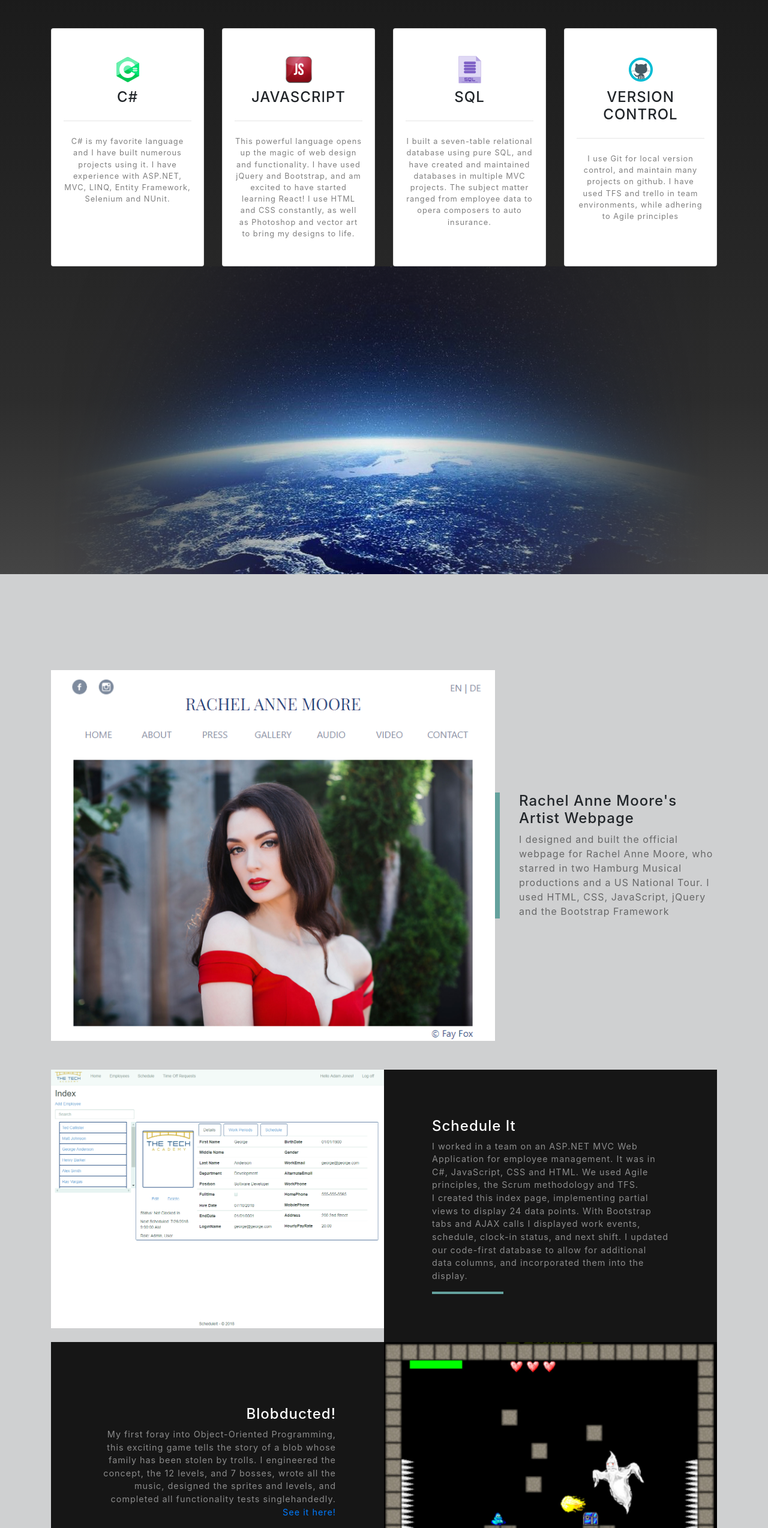
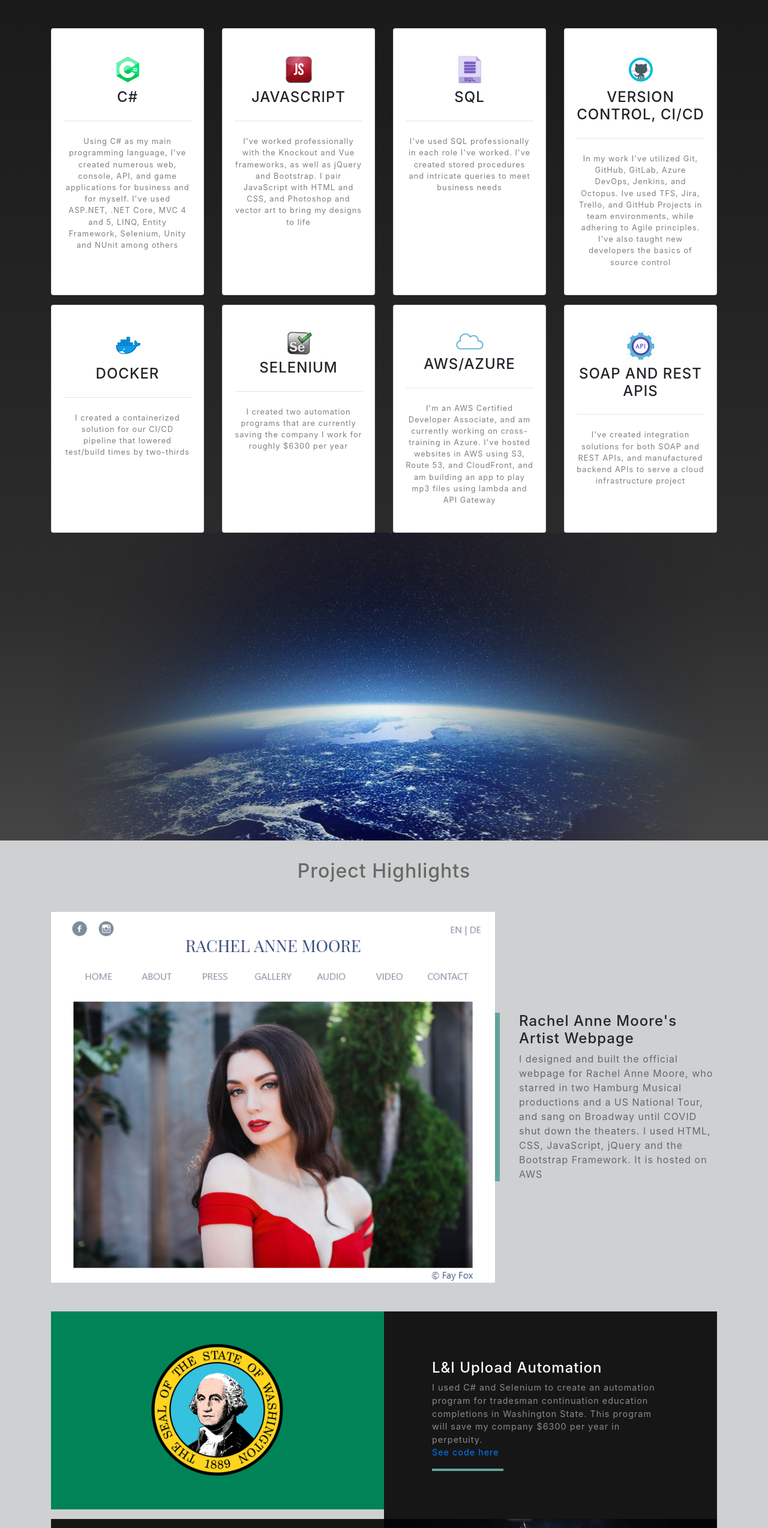
Before and after one commit to sirjust/sirjust.github.io, a website with bundled scripts: page index.html in a window 1280 px wide. Shown: the part 999-3546 px from the top of the page at 60% size. Built offline with nearby package versions, Linux system fonts and the light colour scheme.

Commit message:
Update site to include new skills and projects

```diff
--- a/index.html
+++ b/index.html
@@ -68,14 +68,14 @@
             <h2 class="text-white mb-5 margin-bottom">My Programming Skills</h2>
           </div>
         </div>
-		<div class="row">
+		<div class="row mb-3">
           <div class="col-md-3 mb-3 mb-md-0">
             <div class="card py-4 h-100">
               <div class="card-body text-center">
                 <img src="img/c-sharp.png" class="fas text-primary mb-2">
                 <h4 class="text-uppercase m-0">C#</h4>
                 <hr class="my-4">
-                <div class="small text-black-50">C# is my favorite language and I have built numerous projects using it. I have experience with ASP.NET, MVC, LINQ, Entity Framework, Selenium and NUnit.</div>
+                <div class="small text-black-50">Using C# as my main programming language, I've created numerous web, console, API, and game applications for business and for myself. I've used ASP.NET, .NET Core, MVC 4 and 5, LINQ, Entity Framework, Selenium, Unity and NUnit among others</div>
               </div>
             </div>
           </div>
@@ -86,7 +86,7 @@
                 <img src="img/javascript-icon.png" style="width:48px" class="fas fa-envelope text-primary mb-2">
                 <h4 class="text-uppercase m-0">JavaScript</h4>
                 <hr class="my-4">
-                <div class="small text-black-50">This powerful language opens up the magic of web design and functionality. I have used jQuery and Bootstrap, and am excited to have started learning React! I use HTML and CSS constantly, as well as Photoshop and vector art to bring my designs to life.
+                <div class="small text-black-50">I've worked professionally with the Knockout and Vue frameworks, as well as jQuery and Bootstrap. I pair JavaScript with HTML and CSS, and Photoshop and vector art to bring my designs to life
                 </div>
               </div>
             </div>
@@ -98,7 +98,7 @@
                 <img src="img/sql-icon.png" style="width:48px" class="fas fa-envelope text-primary mb-2">
                 <h4 class="text-uppercase m-0">SQL</h4>
                 <hr class="my-4">
-                <div class="small text-black-50">I built a seven-table relational database using pure SQL, and have created and maintained databases in multiple MVC projects. The subject matter ranged from employee data to opera composers to auto insurance.</div>
+                <div class="small text-black-50">I've used SQL professionally in each role I've worked. I've created stored procedures and intricate queries to meet business needs</div>
               </div>
             </div>
           </div>
@@ -107,9 +107,55 @@
             <div class="card py-4 h-100">
               <div class="card-body text-center">
                 <img src="img/github.png" class="fas fa-envelope text-primary mb-2">
-                <h4 class="text-uppercase m-0">Version Control</h4>
+                <h4 class="text-uppercase m-0">Version Control, CI/CD</h4>
                 <hr class="my-4">
-                <div class="small text-black-50">I use Git for local version control, and maintain many projects on github. I have used TFS and trello in team environments, while adhering to Agile principles</div>
+                <div class="small text-black-50">In my work I've utilized Git, GitHub, GitLab, Azure DevOps, Jenkins, and Octopus. Ive used TFS, Jira, Trello, and GitHub Projects in team environments, while adhering to Agile principles. I've also taught new developers the basics of source control</div>
+              </div>
+            </div>
+          </div>
+        </div>
+        <div class="row">
+          <div class="col-md-3 mb-3 mb-md-0">
+            <div class="card py-4 h-100">
+              <div class="card-body text-center">
+                <img src="img/docker.png" class="fas text-primary mb-2">
+                <h4 class="text-uppercase m-0">Docker</h4>
+                <hr class="my-4">
+                <div class="small text-black-50">I created a containerized solution for our CI/CD pipeline that lowered test/build times by two-thirds</div>
+              </div>
+            </div>
+          </div>
+
+          <div class="col-md-3 mb-3 mb-md-0">
+            <div class="card py-4 h-100">
+              <div class="card-body text-center">
+                <img src="img/selenium.png" style="width:48px" class="fas fa-envelope text-primary mb-2">
+                <h4 class="text-uppercase m-0">Selenium</h4>
+                <hr class="my-4">
+                <div class="small text-black-50">I created two automation programs that are currently saving the company I work for roughly $6300 per year
+                </div>
+              </div>
+            </div>
+          </div>
+
+          <div class="col-md-3 mb-3 mb-md-0">
+            <div class="card py-4 h-100">
+              <div class="card-body text-center">
+                <img src="img/cloud.png" style="width:48px" class="fas fa-envelope text-primary mb-2">
+                <h4 class="text-uppercase m-0">AWS/Azure</h4>
+                <hr class="my-4">
+                <div class="small text-black-50">I'm an AWS Certified Developer Associate, and am currently working on cross-training in Azure. I've hosted websites in AWS using S3, Route 53, and CloudFront, and am building an app to play mp3 files using lambda and API Gateway</div>
+              </div>
+            </div>
+          </div>
+
+		  <div class="col-md-3 mb-3 mb-md-0">
+            <div class="card py-4 h-100">
+              <div class="card-body text-center">
+                <img src="img/api.png" class="fas fa-envelope text-primary mb-2">
+                <h4 class="text-uppercase m-0">SOAP and REST APIs</h4>
+                <hr class="my-4">
+                <div class="small text-black-50">I've created integration solutions for both SOAP and REST APIs, and manufactured backend APIs to serve a cloud infrastructure project</div>
               </div>
             </div>
           </div>
@@ -117,88 +163,72 @@
         <img src="img/earth.png" class="img-fluid" alt="">
       </div>
     </section>
+
     <!-- Projects Section -->
     <section id="projects" class="projects-section">
       <div class="container">
+        <div class="row">
+          <div class="mx-auto">
+            <h2 class="text-black-50 mb-5 margin-bottom">Project Highlights</h2>
+          </div>
+        </div>
 
         <!-- Featured Project Row -->
         <div class="row align-items-center no-gutters mb-4 mb-lg-5">
           <div class="col-xl-8 col-lg-7">
-            <a href="http://www.rachelannemoore.com">
-			  <img class="img-fluid mb-3 mb-lg-0" src="img/rachel_website.png" alt="">
-			</a>
+            <a href="https://rachelannemoore.com">
+			        <img class="img-fluid mb-3 mb-lg-0" src="img/rachel_website.png" alt="">
+			      </a>
           </div>
           <div class="col-xl-4 col-lg-5">
             <div class="featured-text text-center text-lg-left">
               <h4>Rachel Anne Moore's Artist Webpage</h4>
-              <p class="text-black-50 mb-0">I designed and built the official webpage for Rachel Anne Moore, who starred in two Hamburg Musical productions and a US National Tour. I used HTML, CSS, JavaScript, jQuery and the Bootstrap Framework</p>
+              <p class="text-black-50 mb-0">I designed and built the official webpage for Rachel Anne Moore, who starred in two Hamburg Musical productions and a US National Tour, and sang on Broadway until COVID shut down the theaters. I used HTML, CSS, JavaScript, jQuery and the Bootstrap Framework. It is hosted on AWS</p>
             </div>
           </div>
         </div>
 
-        <!-- Project One Row -->
-        <div class="row justify-content-center no-gutters mb-5 mb-lg-0">
-          <div class="col-lg-6">
-			  <a href="https://github.com/sirjust/TA_Live_Project">
-			     <img class="img-fluid" src="img/index_with_details.png" alt="">
-			  </a>
-          </div>
-          <div class="col-lg-6">
-            <div class="bg-black text-center h-100 project">
-              <div class="d-flex h-100">
-                <div class="project-text w-100 my-auto text-center text-lg-left">
-                  <h4 class="text-white">Schedule It</h4>
-                  <p class="mb-0 text-white-50">I worked in a team on an ASP.NET MVC Web Application for employee management. It was in C#, JavaScript, CSS and HTML. We used Agile principles, the Scrum methodology and TFS.<br>
-				  I created this index page, implementing partial views to display 24 data points. With Bootstrap tabs and AJAX calls I displayed work events, schedule, clock-in status, and next shift. I updated our code-first database to allow for additional data columns, and incorporated them into the display.</p>
-                  <hr class="d-none d-lg-block mb-0 ml-0">
-                </div>
+      <!--Project One row-->
+		  <div class="row justify-content-center no-gutters mb-5 mb-lg-0">
+        <div class="col-lg-6">
+      <a href="https://github.com/sirjust/AutomateWashingtonUploads">
+         <img class="img-fluid" src="img/washington-flag.svg.png" alt="">
+      </a>
+        </div>
+        <div class="col-lg-6">
+          <div class="bg-black text-center h-100 project">
+            <div class="d-flex h-100">
+              <div class="project-text w-100 my-auto text-center text-lg-left">
+                <h4 class="text-white">L&I Upload Automation</h4>
+                <p class="mb-0 text-white-50">I used C# and Selenium to create an automation program for tradesman continuation education completions in Washington State. This program will save my company $6300 per year in perpetuity.</p>
+                <a href="https://github.com/sirjust/AutomateWashingtonUploads">See code here</a>
+                <hr class="d-none d-lg-block mb-0 ml-0">
               </div>
             </div>
           </div>
         </div>
+      </div>
 
         <!-- Project Two Row -->
         <div class="row justify-content-center no-gutters">
           <div class="col-lg-6">
-			  <a href="https://gamejolt.com/games/blobducted/49553">
-			     <img class="img-fluid blob" style="width: 100%" src="img/blobducted.png" alt="">
+			  <a href="https://github.com/sirjust/DndMagicLibrary">
+			     <img class="img-fluid blob" style="width: 100%" src="img/magic.jpg" alt="">
 			  </a>
           </div>
           <div class="col-lg-6 order-lg-first">
             <div class="bg-black text-center h-100 project">
               <div class="d-flex h-100">
                 <div class="project-text w-100 my-auto text-center text-lg-right">
-                  <h4 class="text-white">Blobducted!</h4>
-                  <p class="mb-0 text-white-50">My first foray into Object-Oriented Programming, this exciting game tells the story of a blob whose family has been stolen by trolls. I engineered the concept, the 12 levels, and 7 bosses, wrote all the music, designed the sprites and levels, and completed all functionality tests singlehandedly.</p>
-					<a href="https://gamejolt.com/games/blobducted/49553">See it here!</a>
+                  <h4 class="text-white">Dnd Magic Library</h4>
+                  <p class="mb-0 text-white-50">This application makes use of a public API to display spell data for Dungeons and Dragons in a user-friendly way, saving the user time time on a level up. The user can see all new available spells and can click for details, instead of flipping back and forth in the Player's Handbook</p>
+					        <a href="https://github.com/sirjust/DndMagicLibrary">See it here!</a>
                   <hr class="d-none d-lg-block mb-0 mr-0">
                 </div>
               </div>
             </div>
           </div>
         </div>
-
-	<!--Project 3 row-->
-		  <div class="row justify-content-center no-gutters mb-5 mb-lg-0">
-          <div class="col-lg-6">
-			  <a href="https://github.com/sirjust/AutomateWashingtonUploads">
-			     <img class="img-fluid" src="img/washington-flag.svg.png" alt="">
-			  </a>
-          </div>
-          <div class="col-lg-6">
-            <div class="bg-black text-center h-100 project">
-              <div class="d-flex h-100">
-                <div class="project-text w-100 my-auto text-center text-lg-left">
-                  <h4 class="text-white">L&I Upload Automation</h4>
-                  <p class="mb-0 text-white-50">I used C# and Selenium to create an automation program for CE completions in Washington State. This program will save my company $3650 per year in perpetuity.</p>
-                  <hr class="d-none d-lg-block mb-0 ml-0">
-                </div>
-              </div>
-            </div>
-          </div>
-        </div>
-
-
       </div>
     </section>
 
--- a/scss/_projects.scss
+++ b/scss/_projects.scss
@@ -1,5 +1,5 @@
 .projects-section {
-  padding: 10rem 0;
+  padding: 2rem 0;
   .featured-text {
     padding: 2rem;
     @media (min-width: 992px) {
```
Also changed, not shown: package.json (+4 -4 lines), css/grayscale.min.css, img/api.png (added), img/cloud.png (added), img/docker.png (added), img/magic.jpg (added), img/selenium.png (added), 1 other file.
